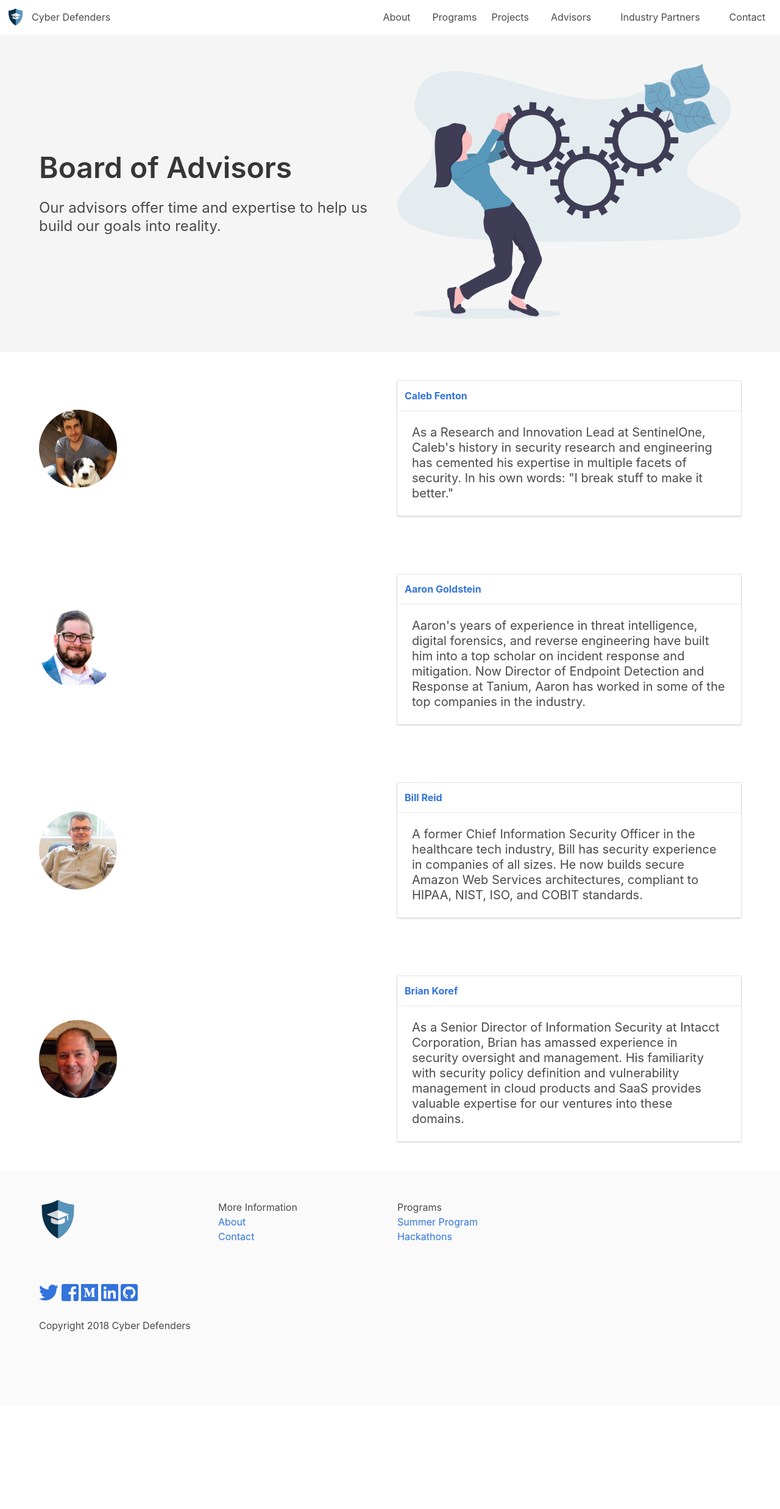
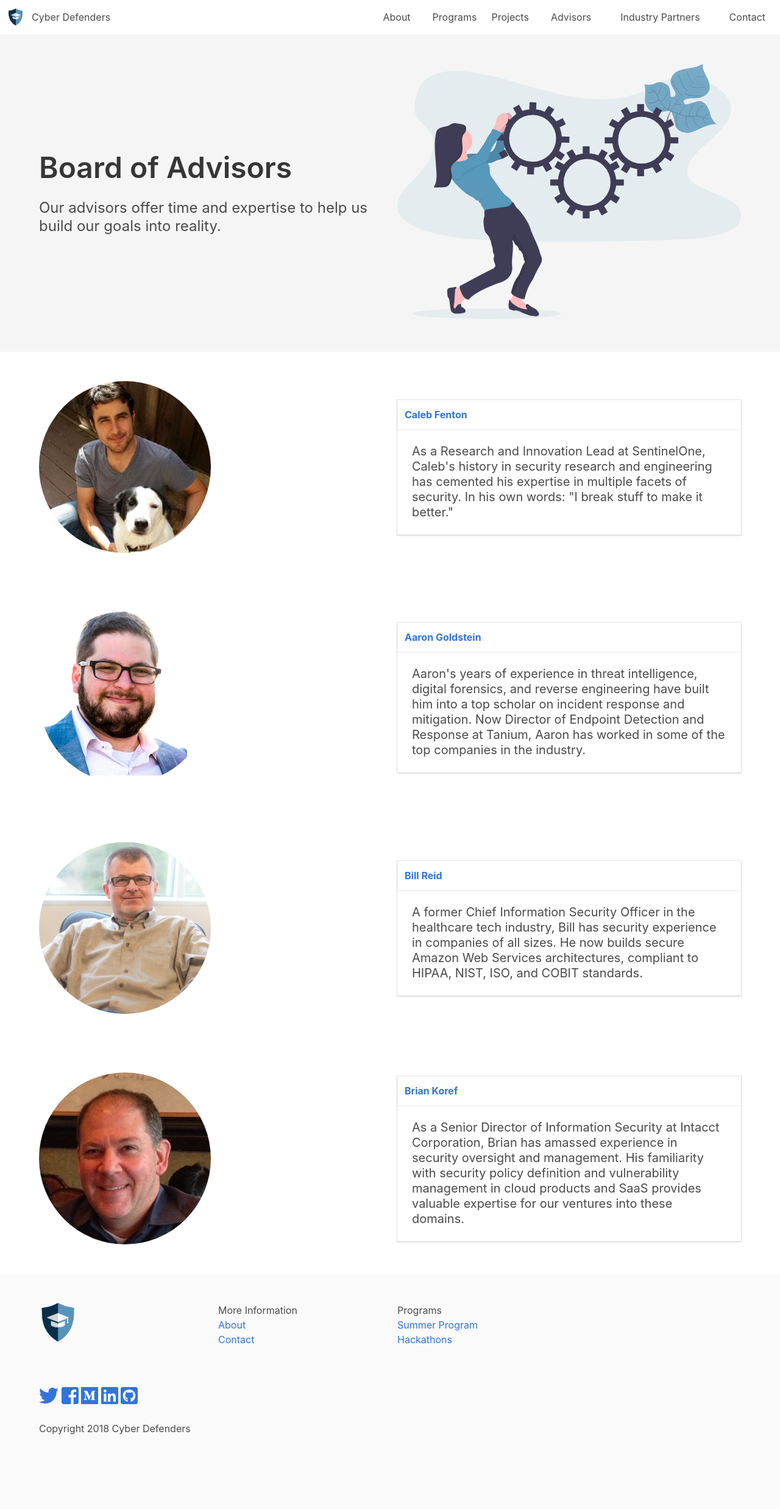
Before and after one commit to cyberdefendersprogram/www-homepage, a Jekyll site: the page built from advisors.html, in a window 1280 px wide. Shown: the whole page at 61% size. Built offline with Jekyll 4.4.1, drawn with Linux system fonts in a browser that asks for light colours; nearby versions of some CDN libraries; before the commit the page ends 2306 px from its top, so only the background shows below that.

Commit message:
Update advisors.html

```diff
--- a/advisors.html
+++ b/advisors.html
@@ -28,7 +28,7 @@ permalink: /advisors
     <div class="container">
         <div class="columns is-vcentered">
             <div class="column">
-                <figure class="image is-128x128">
+                <figure class="image is-128x128" style="width: 50%; height: auto">
                     <img class="is-rounded" src="{{ site.baseurl }}assets/advisory-board/caleb.jpeg">
                 </figure>
             </div>
@@ -56,7 +56,7 @@ permalink: /advisors
         <div class="container">
             <div class="columns is-vcentered">
                 <div class="column">
-                    <figure class="image is-128x128">
+                    <figure class="image is-128x128" style="width: 50%; height: auto">
                         <img class="is-rounded" src="{{ site.baseurl }}assets/advisory-board/aaron.jpeg">
                     </figure>
                 </div>
@@ -84,7 +84,7 @@ permalink: /advisors
             <div class="container">
                 <div class="columns is-vcentered">
                     <div class="column">
-                        <figure class="image is-128x128">
+                        <figure class="image is-128x128" style="width: 50%; height: auto">
                             <img class="is-rounded" src="{{ site.baseurl }}assets/advisory-board/bill.jpeg">
                         </figure>
                     </div>
@@ -112,7 +112,7 @@ permalink: /advisors
             <div class="container">
                 <div class="columns is-vcentered">
                     <div class="column">
-                        <figure class="image is-128x128">
+                        <figure class="image is-128x128" style="width: 50%; height: auto">
                             <img class="is-rounded" src="{{ site.baseurl }}assets/advisory-board/brian.jpeg">
                         </figure>
                     </div>
```
